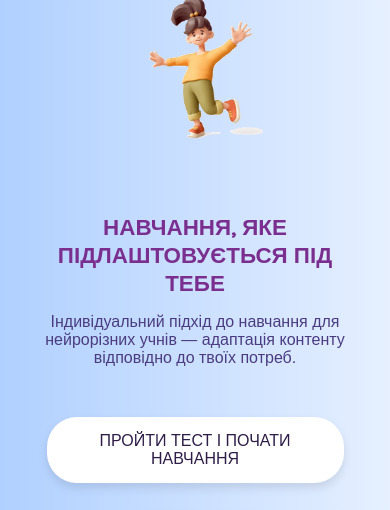
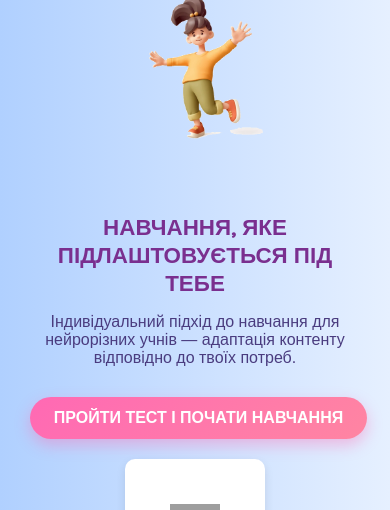
Before and after one commit to Milana-Budzanovska/FocusEd-platform, a website: page index-mobile.html in a window 390 px wide. Shown: the part 254-764 px from the top of the page. Drawn offline with Linux system fonts and the light colour scheme; grey boxes are pictures that could not be loaded.

Commit message:
Update index-mobile.html

```diff
--- a/index-mobile.html
+++ b/index-mobile.html
@@ -294,7 +294,41 @@
         Індивідуальний підхід до навчання для нейрорізних учнів — адаптація контенту відповідно до твоїх потреб.
     </p>
 
-    <button class="button">ПРОЙТИ ТЕСТ І ПОЧАТИ НАВЧАННЯ</button>
+   <a href="test.html" class="fancy-button">ПРОЙТИ ТЕСТ І ПОЧАТИ НАВЧАННЯ</a>
+
+<style>
+  .fancy-button {
+    display: inline-block;
+    padding: 14px 28px;
+    font-size: 18px;
+    font-weight: bold;
+    color: white;
+    background: linear-gradient(135deg, #ff69b4, #ff85a2);
+    border: none;
+    border-radius: 50px;
+    text-decoration: none;
+    box-shadow: 0 6px 15px rgba(255, 105, 180, 0.4);
+    transition: all 0.3s ease;
+    margin: 20px auto;
+    text-align: center;
+  }
+
+  .fancy-button:hover {
+    background: linear-gradient(135deg, #ff85a2, #ff69b4);
+    box-shadow: 0 8px 20px rgba(255, 105, 180, 0.6);
+    transform: scale(1.05);
+  }
+
+  @media (max-width: 480px) {
+    .fancy-button {
+      font-size: 16px;
+      padding: 12px 20px;
+      width: 90%;
+      display: block;
+    }
+  }
+</style>
+
 
     <div class="icons-container">
         <div class="icon-box">
```
